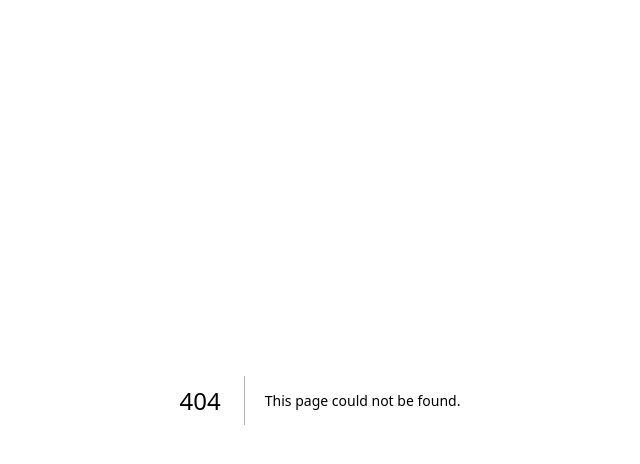
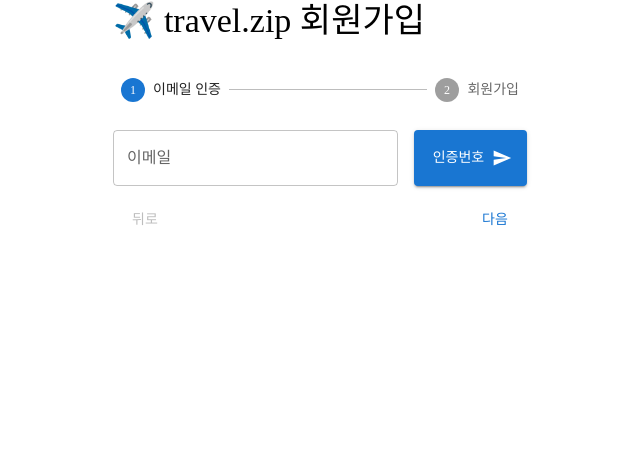
Before and after one commit to prgrms-web-devcourse/Team-Moongsal-Travel.zip-FE, a Next.js app: page /auth/verify in a window 1280 px wide. Before the commit this address had no page. Shown: the top 464 px of the page, without its empty margins (320-960 px from the left). Built offline with nearby package versions, Linux system fonts and the light colour scheme; a web font is replaced by a local one.

Commit message:
design: 회원가입 페이지 레이아웃

```diff
--- /dev/null
+++ b/src/components/Register/Register.tsx
@@ -0,0 +1,63 @@
+import {
+  Button,
+  FormControl,
+  InputLabel,
+  MenuItem,
+  Select,
+  SelectChangeEvent,
+  Stack,
+  TextField,
+} from '@mui/material';
+import React from 'react';
+
+const ITEM_HEIGHT = 48;
+const ITEM_PADDING_TOP = 8;
+const MenuProps = {
+  PaperProps: {
+    style: {
+      maxHeight: ITEM_HEIGHT * 4.5 + ITEM_PADDING_TOP,
+      width: 250,
+    },
+  },
+};
+
+const Register = () => {
+  const [age, setAge] = React.useState('');
+
+  const handleChange = (event: SelectChangeEvent) => {
+    setAge(event.target.value as string);
+  };
+
+  const calcBirthList = () => {
+    return Array(80)
+      .fill(new Date().getFullYear() - 10)
+      .map((n, i) => (
+        <MenuItem key={i} value={n - i}>
+          {n - i}
+        </MenuItem>
+      ));
+  };
+
+  return (
+    <Stack spacing={2}>
+      <TextField id='outlined-basic' label='닉네임' variant='outlined' />
+      <TextField id='outlined-basic' label='비밀번호' variant='outlined' />
+      <TextField id='outlined-basic' label='비밀번호 확인' variant='outlined' />
+      <FormControl fullWidth>
+        <InputLabel id='demo-simple-select-label'>출생연도</InputLabel>
+        <Select
+          labelId='demo-simple-select-label'
+          id='demo-simple-select'
+          value={age}
+          label='출생연도'
+          onChange={handleChange}
+          MenuProps={MenuProps}>
+          {calcBirthList()}
+        </Select>
+      </FormControl>
+      <Button variant='contained'>회원가입</Button>
+    </Stack>
+  );
+};
+
+export default Register;
--- /dev/null
+++ b/src/components/Register/VerifyByEmail.tsx
@@ -0,0 +1,36 @@
+import SendIcon from '@mui/icons-material/Send';
+import { Button, Stack, TextField } from '@mui/material';
+import { useState } from 'react';
+
+const VerifyByEmail = () => {
+  const [isSended, setIsSended] = useState(false);
+
+  const handleClick = () => {
+    setIsSended(true);
+  };
+
+  return (
+    <Stack spacing={2}>
+      <Stack direction='row' spacing={2}>
+        <TextField id='outlined-basic' label='이메일' variant='outlined' fullWidth />
+        <Button
+          variant='contained'
+          endIcon={<SendIcon />}
+          sx={{ width: '150px' }}
+          onClick={handleClick}>
+          인증번호
+        </Button>
+      </Stack>
+      {isSended && (
+        <Stack direction='row' spacing={2}>
+          <TextField id='outlined-basic' label='인증번호' variant='outlined' fullWidth />
+          <Button variant='contained' sx={{ width: '150px' }} onClick={handleClick}>
+            인증확인
+          </Button>
+        </Stack>
+      )}
+    </Stack>
+  );
+};
+
+export default VerifyByEmail;
--- /dev/null
+++ b/src/components/Register/index.ts
@@ -0,0 +1,2 @@
+export { default as Register } from './Register';
+export { default as Verify } from './VerifyByEmail';
--- /dev/null
+++ b/src/components/Stepper/Stepper.tsx
@@ -0,0 +1,61 @@
+import { Box, Button, Step, StepLabel, Stepper, Typography } from '@mui/material';
+import { Dispatch, FC, ReactNode, SetStateAction } from 'react';
+
+interface StepperProps {
+  steps: string[];
+  activeStep: number;
+  setActiveStep: Dispatch<SetStateAction<number>>;
+  children: ReactNode;
+}
+
+const HorizontalLinearStepper: FC<StepperProps> = ({
+  steps,
+  activeStep,
+  setActiveStep,
+  children,
+}) => {
+  const handleNext = () => {
+    setActiveStep((prevActiveStep) => prevActiveStep + 1);
+  };
+
+  const handleBack = () => {
+    setActiveStep((prevActiveStep) => prevActiveStep - 1);
+  };
+
+  return (
+    <Box sx={{ width: '100%' }}>
+      <Stepper activeStep={activeStep} sx={{ height: '80px' }}>
+        {steps.map((label) => {
+          const stepProps: { completed?: boolean } = {};
+          return (
+            <Step key={label} {...stepProps}>
+              <StepLabel>{label}</StepLabel>
+            </Step>
+          );
+        })}
+      </Stepper>
+      {activeStep === steps.length ? (
+        <Typography sx={{ mt: 2, mb: 1 }}>회원가입 완료</Typography>
+      ) : (
+        <>
+          {children}
+          <Box sx={{ display: 'flex', flexDirection: 'row', pt: 2 }}>
+            <Button
+              color='inherit'
+              disabled={activeStep === 0}
+              onClick={handleBack}
+              sx={{ mr: 1 }}>
+              뒤로
+            </Button>
+            <Box sx={{ flex: '1 1 auto' }} />
+            <Button onClick={handleNext}>
+              {activeStep === steps.length - 1 ? '완료' : '다음'}
+            </Button>
+          </Box>
+        </>
+      )}
+    </Box>
+  );
+};
+
+export default HorizontalLinearStepper;
--- /dev/null
+++ b/src/pages/auth/verify.tsx
@@ -0,0 +1,27 @@
+import { Stack, Typography } from '@mui/material';
+import { useState } from 'react';
+
+import { Register, Verify } from '@/components/Register';
+import HorizontalLinearStepper from '@/components/Stepper/Stepper';
+
+const steps = ['이메일 인증', '회원가입'];
+
+const VerifyPage = () => {
+  const [activeStep, setActiveStep] = useState(0);
+
+  return (
+    <Stack spacing={1}>
+      <Typography component='h1' variant='h4'>
+        ✈️ travel.zip 회원가입
+      </Typography>
+      <HorizontalLinearStepper
+        steps={steps}
+        activeStep={activeStep}
+        setActiveStep={setActiveStep}>
+        {!activeStep ? <Verify /> : <Register />}
+      </HorizontalLinearStepper>
+    </Stack>
+  );
+};
+
+export default VerifyPage;
```
